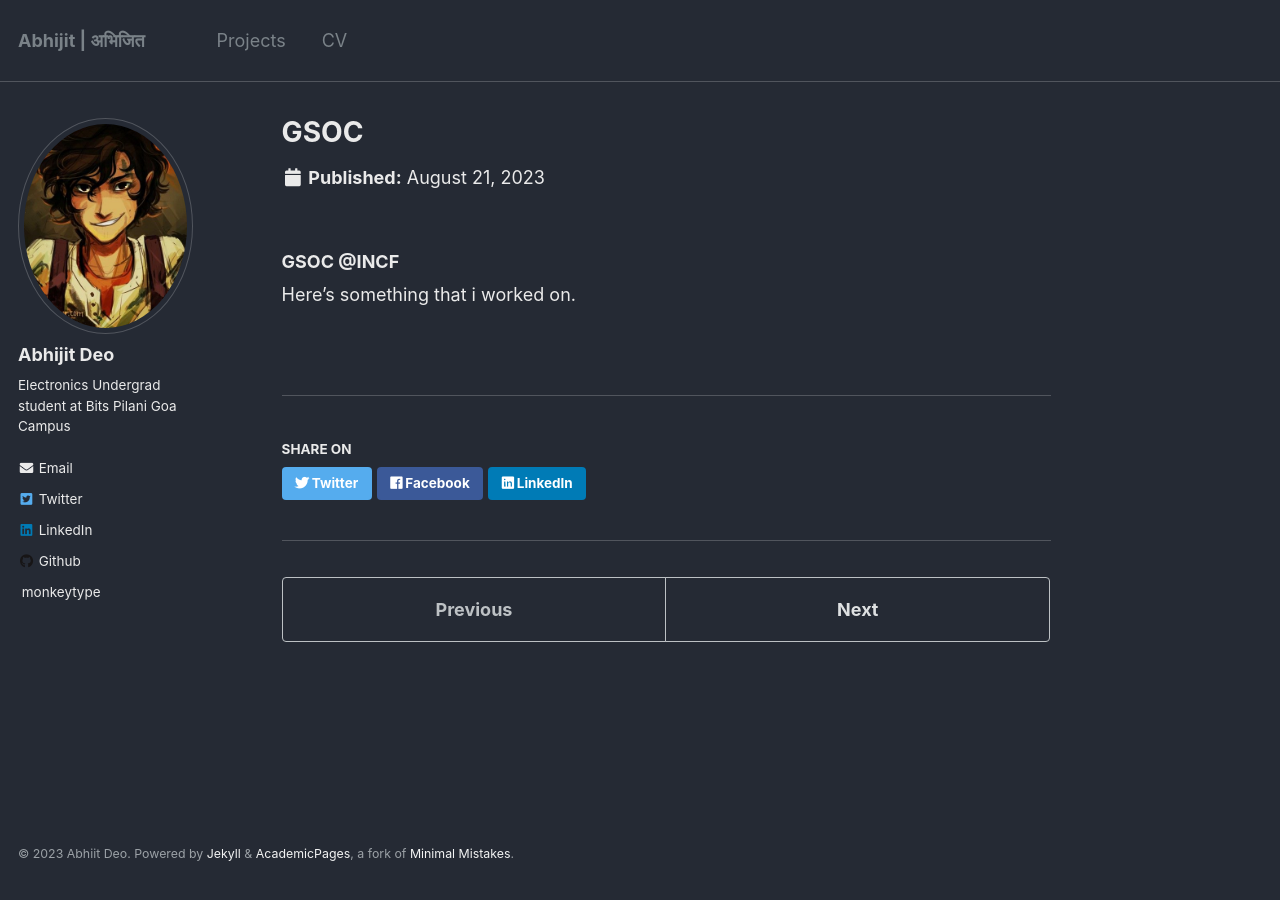
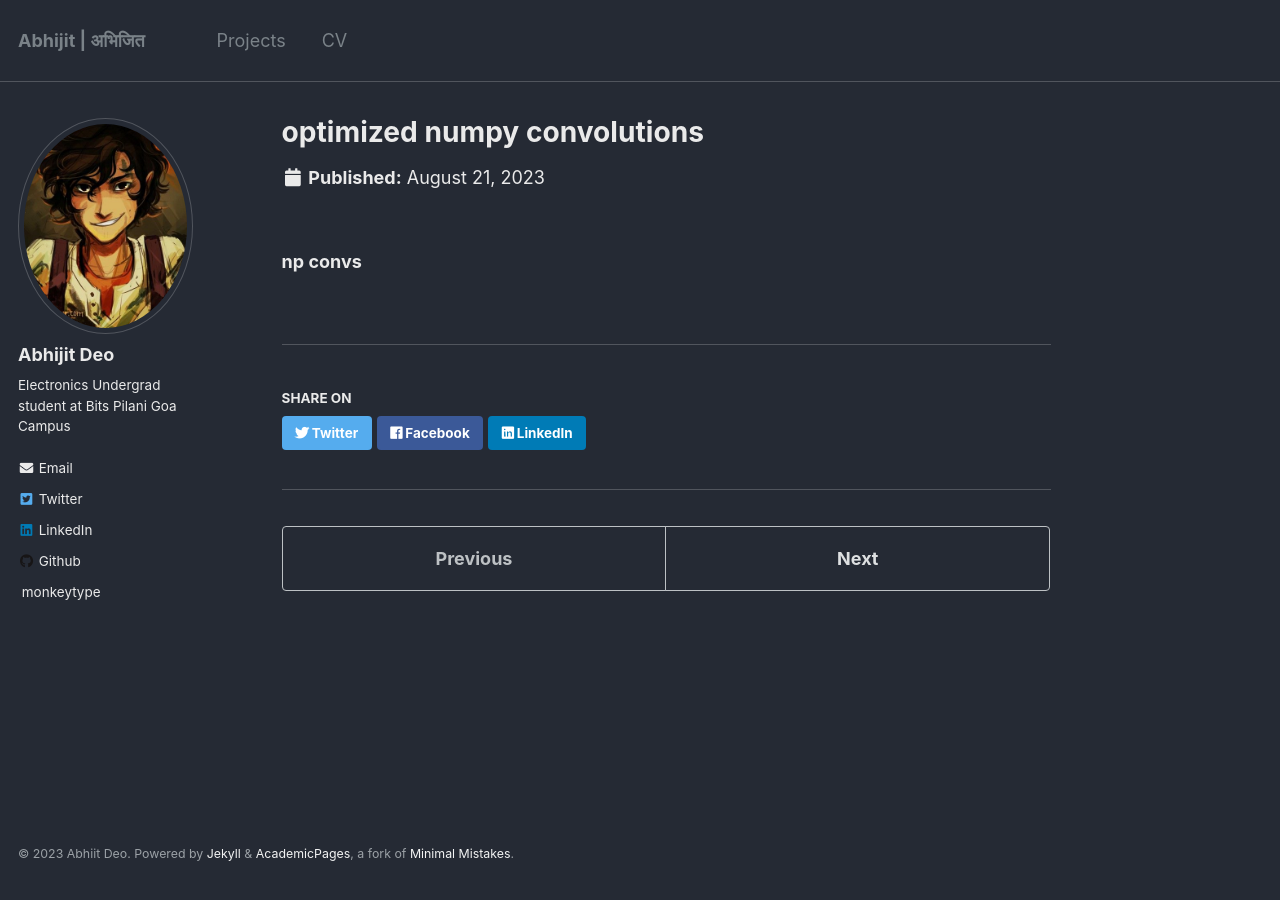
Before and after one commit to abhi-glitchhg/abhi-glitchhg.github.io, a Jekyll site: the page built from _projects/np_conv.md, in a window 1280 px wide. Built offline with Jekyll 4.4.1, drawn with Linux system fonts in a browser that asks for light colours.

Commit message:
Update np_conv.md

```diff
--- a/_projects/np_conv.md
+++ b/_projects/np_conv.md
@@ -1,14 +1,12 @@
 ---
-title: "GSOC"
+title: "optimized numpy convolutions"
 collection: projects
 type: "Open Source Project"
-permalink: /projects/gsoc23
+permalink: /projects/np_conv
 date: 2023-08-21
 
 ---
 
 
 
-### GSOC @INCF
-
-Here's something that i worked on.
+### np convs
```
